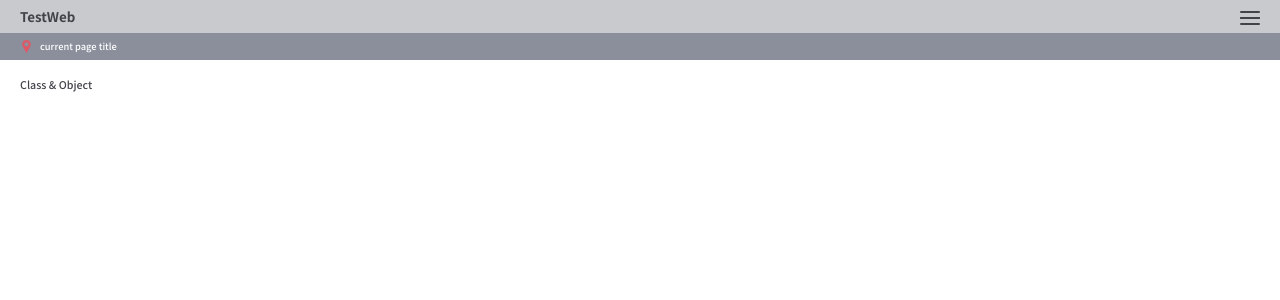
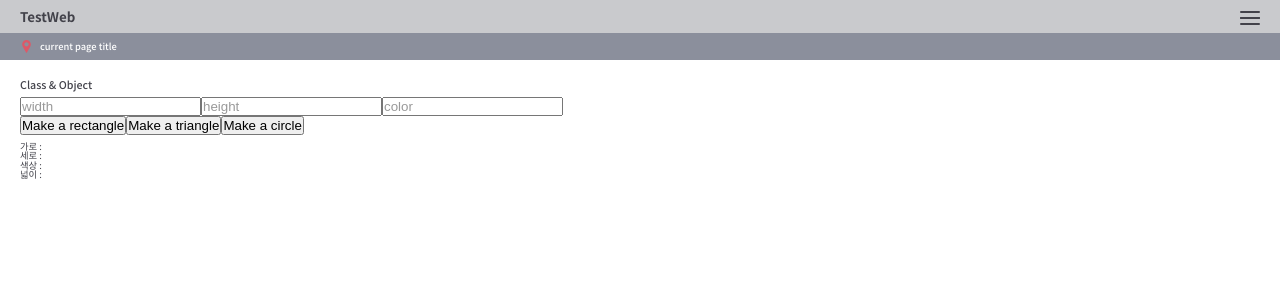
Before and after one commit to devlkhkr/rctprtc, a React (Create React App) app: page /Class in a window 1280 px wide. Shown: the top 300 px of the page. Built offline with nearby package versions, Linux system fonts and the light colour scheme.

Commit message:
도형 만들기
해냈다

```diff
--- a/src/css/index.css
+++ b/src/css/index.css
@@ -254,6 +254,14 @@ h3 {
   background: #3F7CA5;
 }
 
+#shapeArea {
+  margin: 0.52083rem 0;
+}
+
+#shapeArea span {
+  display: inline-block;
+}
+
 @media all and (max-width: 700px) {
   html {
     font-size: 4vw;
--- a/src/pages/Class.js
+++ b/src/pages/Class.js
@@ -1,10 +1,12 @@
 import React, { Component } from 'react';
+import ReactDOM from "react-dom";
 
 class Shape{
-    constructor(type, width, height){
+    constructor(type, width, height, color){
         this.type = type;
         this.width = width;
         this.height = height;
+        this.color = color;
         this.getShapeArea = this.getShapeArea.bind(this)
     }
     getShapeArea(){
@@ -19,28 +21,104 @@ class Triangle extends Shape{
         return this.width * this.height / 2;
     }
 }
-
-var shape_1 = new Rectangle("rectangle", 30, 30)
-var shape_2 = new Triangle("triangle", 30, 30)
+class Circle extends Shape{
+    getShapeArea(){
+        return ((this.width / 2) * (this.height / 2)) * Math.PI;
+    }
+}
 
 class ClassTest extends Component{
     constructor(props){
         super(props);
+
+        this.makeAShape = this.makeAShape.bind(this)
+        this.makeARectangle = this.makeARectangle.bind(this)
+        this.makeATriangle = this.makeATriangle.bind(this)
+        this.makeACircle = this.makeACircle.bind(this)
         this.state = {
-
+            width: null,
+            height: null,
+            color: null,
+            area: null,
         };
     }
 
+    widthChange = (e) => {
+        this.setState({
+            width: e.target.value
+        })
+    }
+    heightChange = (e) => {
+        this.setState({
+            height: e.target.value
+        })
+    }
+    colorChange = (e) => {
+        this.setState({
+            color: e.target.value
+        })
+    }
+
+    makeARectangle = () => ReactDOM.render(this.makeAShape(
+        new Rectangle("rectangle", this.state.width, this.state.height, this.state.color)
+    ), document.getElementById('shapeArea'))
+
+    makeATriangle = () => ReactDOM.render(this.makeAShape(
+        new Triangle("triangle", this.state.width, this.state.height, this.state.color)
+    ), document.getElementById('shapeArea'))
+
+    makeACircle = () => ReactDOM.render(this.makeAShape(
+        new Circle("circle", this.state.width, this.state.height, this.state.color)
+    ), document.getElementById('shapeArea'))
+
+    makeAShape(shapeInfo){
+        function shapeStyle(){
+            var styleValue = {}
+            if(shapeInfo.type === "rectangle" || shapeInfo.type === "circle"){
+                styleValue.width = shapeInfo.width + "px";
+                styleValue.height = shapeInfo.height + "px";
+                styleValue.backgroundColor = shapeInfo.color
+            }
+            if(shapeInfo.type === "circle"){
+                styleValue.borderRadius = "100%";
+            }
+            if(shapeInfo.type === "triangle"){
+                styleValue.borderTop = shapeInfo.height + "px solid none"
+                styleValue.borderBottom = shapeInfo.height + "px solid " + shapeInfo.color
+                styleValue.borderRight = shapeInfo.width * 1/2 + "px solid transparent"
+                styleValue.borderLeft = shapeInfo.width * 1/2 + "px solid transparent"
+            }
+            return styleValue
+        }
+        this.setState({
+            area: shapeInfo.getShapeArea()
+        })
+        return React.createElement('span',
+        {
+            style: shapeStyle()
+        }
+        , null);
+    }
+
     render(){
-        console.log(shape_1)
-        console.log(shape_1.getShapeArea())
-        console.log(shape_2)
-        console.log(shape_2.getShapeArea())
         return (
             <div>
                 <div className="wrapper_tool">
                     <h3>Class & Object</h3>
                 </div>
+                <div>
+                    <input type="number" placeholder="width" onChange={this.widthChange}></input>
+                    <input type="number" placeholder="height" onChange={this.heightChange}></input>
+                    <input type="text" placeholder="color" onChange={this.colorChange}></input>
+                </div>
+                <button onClick={this.makeARectangle}>Make a rectangle</button>
+                <button onClick={this.makeATriangle}>Make a triangle</button>
+                <button onClick={this.makeACircle}>Make a circle</button>
+                <div id="shapeArea"></div>
+                <div>가로 : {this.state.width}</div>
+                <div>세로 : {this.state.height}</div>
+                <div>색상 : {this.state.color}</div>
+                <div>넓이 : {this.state.area}</div>
             </div>
         );
     }
```
Also changed, not shown: src/css/index.scss (+7 -0 lines), 1 other file (tests, documents, lock files or other folders).
